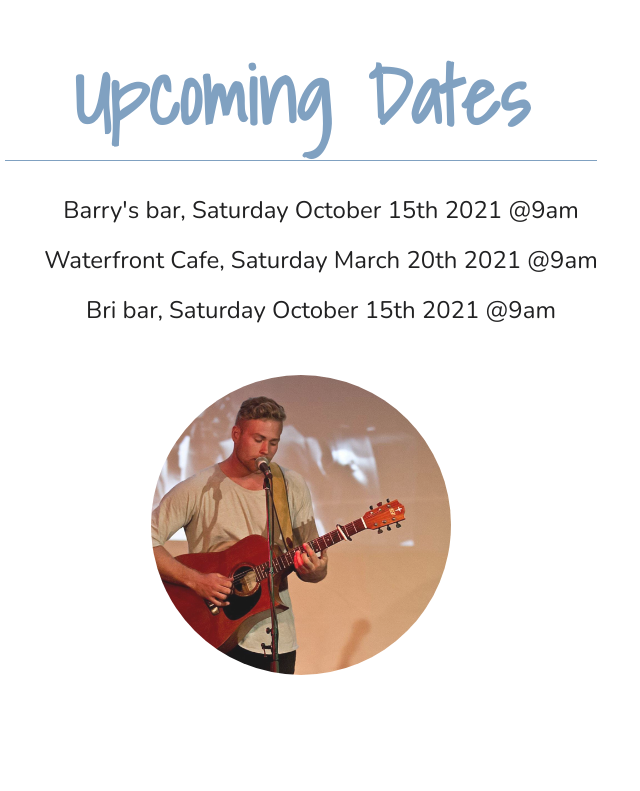
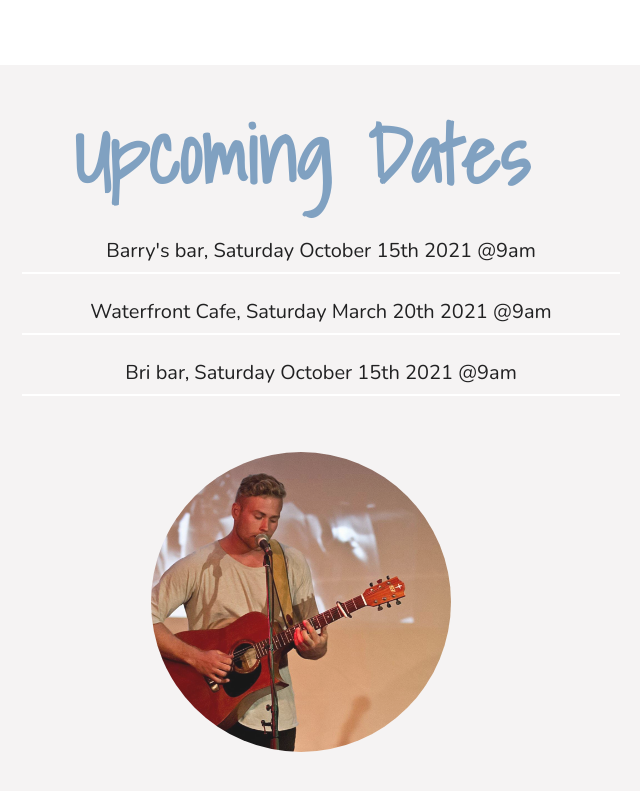
Before and after one commit to NakiNorton/Fin-Rah-Zel, a React (Create React App) app: page / in a window 1280 px wide. Shown: the part 1997-2788 px from the top of the page, without its empty margins (339-979 px from the left). Built offline with nearby package versions, Linux system fonts and the light colour scheme.

Commit message:
Update background colors

```diff
--- a/src/components/App.css
+++ b/src/components/App.css
@@ -69,25 +69,45 @@ h3 {
 
 
 .section-heading {
+  color: white;
   color: #80A1C1;
   font-family: 'Shadows Into Light', cursive;
   font-size: 5rem;
   margin: 1.5rem;
-  border-bottom: 1px solid #80A1C1;
+  line-height: 100px;
 }
+
+.sec-title-container, .sec-title-container-sml {
+  position: relative;
+  height: 120px;
+  padding-bottom: 6px;
+}
+
+.sec-title-container::after {
+  content: '';
+  height: 6px;
+  position: absolute;
+  left: 0;
+  right: 0;
+  bottom: 0;
+  /* Permalink - use to edit and share this gradient: https://colorzilla.com/gradient-editor/#ed8034+0,ed8034+33,feb123+33,feb123+66,2184cd+66,2184cd+100 */
+  background: rgb(237,128,52); /* Old browsers */
+  background: -moz-linear-gradient(left, rgba(237,128,52,1) 0%, rgba(237,128,52,1) 33%, rgba(254,177,35,1) 33%, rgba(254,177,35,1) 66%, rgba(33,132,205,1) 66%, rgba(33,132,205,1) 100%); /* FF3.6-15 */
+  background: -webkit-linear-gradient(left, rgba(237,128,52,1) 0%,rgba(237,128,52,1) 33%,rgba(254,177,35,1) 33%,rgba(254,177,35,1) 66%,rgba(33,132,205,1) 66%,rgba(33,132,205,1) 100%); /* Chrome10-25,Safari5.1-6 */
+  background: linear-gradient(to right, #f5f3f3 0%, #f5f3f3 35%,white 25%,white 66%,#f5f3f3 66%, #f5f3f3 100%); /* W3C, IE10+, FF16+, Chrome26+, Opera12+, Safari7+ */
+}
+
+
 
 .music-container, .upcoming-dates, .subscribe-container {
   width: 90%;
   margin: 0 auto;
   padding: 2.5em;
-  margin-top: 2rem;
+  margin-top: 4rem;
   margin-bottom: 6em;
 }
 
-.upcoming-dates {
-  margin-top: 5rem;
-  width: 50%;
-}
+
 
 .s-media-container {
   padding-top: 1%;
@@ -141,26 +161,40 @@ border-bottom: 1px solid white;
 }
 
 /* Upcoming Events Section */
+.upcoming-dates {
+  margin-top: 12rem;
+  width: 60%;
+  background-color: #f5f3f3;
+  border-radius: 2rem;
+  padding: 1rem;
+}
+
 .event-list {
   text-decoration: none;
   list-style: none;
   margin: 0 auto;
   font-family: 'Nunito', sans-serif;
+  /* padding-top: 0rem; */
 }
 
 .event {
-  line-height: 46px;
-  font-size: 1.5rem;
-  padding: 2px;
+  width: 80%;
+  /* line-height: 46px; */
+  font-size: 1.25rem;
+  padding: .5rem;
+  margin: 1rem auto;
   color: #212122;
   font-weight: 400;
   font-family: 'Nunito', sans-serif;
+  border-bottom: 2px solid white;
+  /* box-shadow:  -9px -9px 16px #FFF, 9px 9px 16px rgb(228, 224, 224); */
+  /* box-shadow:  9px 9px 16px rgb(186, 185, 185); */
 }
 
 .event:hover {
-  transform: scale(1.1);
-  background-color: orangered;
-  color: white;
+  transform: scale(1.01);
+  /* background-color: orangered; */
+  /* color: white; */
   opacity: .8;
   border-radius: 1rem;
 }
```
